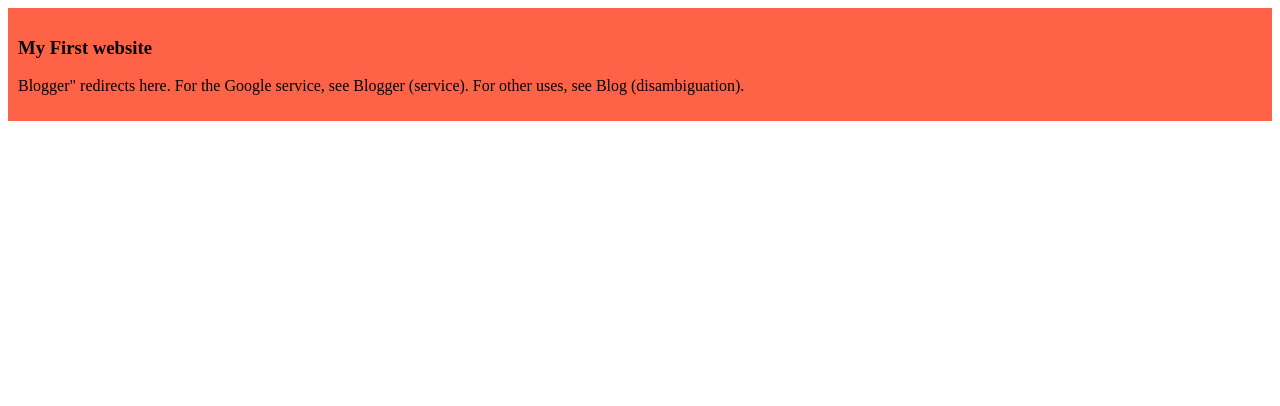
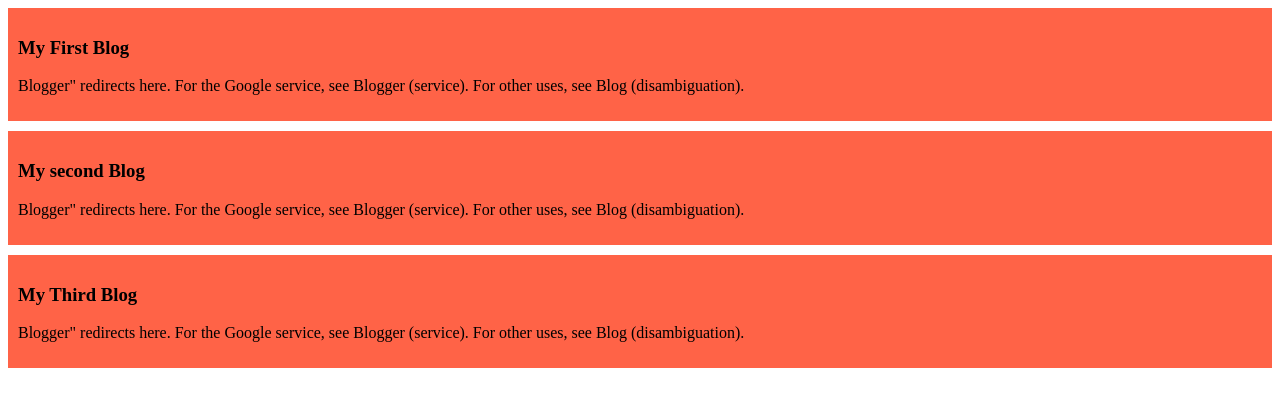
Before and after one commit to iamazazmahmud/my-simple-website, a plain HTML site: page index.html in a window 1280 px wide. Drawn offline with Linux system fonts and the light colour scheme.

Commit message:
added the second blog and the third blod

```diff
--- a/index.html
+++ b/index.html
@@ -9,7 +9,23 @@
 <body>
     <div>
         <h3>
-            My First website
+            My First Blog
+        </h3>
+        <p>
+            Blogger" redirects here. For the Google service, see Blogger (service). For other uses, see Blog (disambiguation).
+        </p>
+    </div>
+    <div>
+        <h3>
+            My second Blog
+        </h3>
+        <p>
+            Blogger" redirects here. For the Google service, see Blogger (service). For other uses, see Blog (disambiguation).
+        </p>
+    </div>
+    <div>
+        <h3>
+            My Third Blog
         </h3>
         <p>
             Blogger" redirects here. For the Google service, see Blogger (service). For other uses, see Blog (disambiguation).
--- a/styles/blog.css
+++ b/styles/blog.css
@@ -1,4 +1,5 @@
 div{
     background-color: tomato;
     padding: 10px;
+    margin-bottom: 10px;
 }
```
